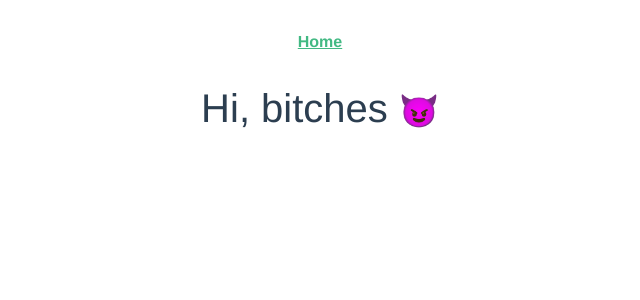
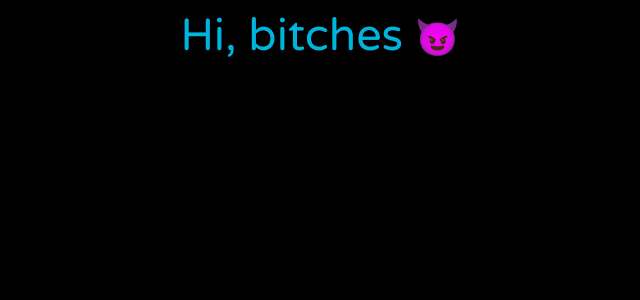
Before and after one commit to lagunnna/sex-game, a Vue app: page / in a window 1280 px wide. Shown: the top 300 px of the page, without its empty margins (320-960 px from the left). Built offline with nearby package versions, Linux system fonts and the light colour scheme.

Commit message:
KG-8: add base styles

```diff
--- a/src/App.vue
+++ b/src/App.vue
@@ -1,31 +1,21 @@
 <template>
   <div id="app">
-    <div id="nav">
-      <router-link to="/">Home</router-link>
-    </div>
     <router-view/>
   </div>
 </template>
 
 <style lang="scss">
+@import url('./assets/styles/index.scss');
+
 #app {
-  font-family: Avenir, Helvetica, Arial, sans-serif;
+  font-family: "Varela Round";
   -webkit-font-smoothing: antialiased;
   -moz-osx-font-smoothing: grayscale;
   text-align: center;
-  color: #2c3e50;
-}
-
-#nav {
-  padding: 30px;
-
-  a {
-    font-weight: bold;
-    color: #2c3e50;
-
-    &.router-link-exact-active {
-      color: #42b983;
-    }
-  }
+  color: #00b4de;
+  background-color: rgb(0, 0, 0);
+  width: 100%;
+  height: 100vh;
+  padding: 0.5em;
 }
 </style>
--- /dev/null
+++ b/src/assets/styles/index.scss
@@ -0,0 +1,64 @@
+:root {
+  box-sizing: border-box;
+  font-size: calc(1vw + 0.6em);
+
+  @media (min-width: 50em) {
+    font-size: 1.125em;
+  }
+}
+
+*,
+*::before,
+*::after {
+  box-sizing: inherit;
+}
+
+@font-face {
+  font-family: "Varela Round";
+  src: url("../fonts/VarelaRound-Regular.ttf") format("truetype");
+  font-style: normal;
+  font-weight: normal;
+}
+
+@font-face {
+  font-family: "Ethna";
+  src: url("../fonts/ofont.ru_Ethna.ttf") format("truetype");
+  font-style: normal;
+  font-weight: normal;
+}
+
+@font-face {
+  font-family: "Draft Beer";
+  src: url("https://s3-us-west-2.amazonaws.com/s.cdpn.io/383755/lasenter.woff")
+  format("woff");
+  font-weight: normal;
+  font-style: normal;
+}
+
+a:link {
+  font-weight: bold;
+  text-decoration: none;
+}
+
+button:hover {
+  text-shadow: 0 0 3em #00b4de, 0 0 3em #00b4de;
+}
+
+button {
+  cursor: pointer;
+}
+
+img {
+  max-width: 100%;
+}
+
+.active-btn {
+  border: thick double #32a1ce;
+  color: inherit;
+  font-family: "Varela Round";
+  background-color: black;
+  border-radius: 10px;
+  padding: 0.5em 2em;
+  text-transform: uppercase;
+  letter-spacing: 0.2em;
+}
```
Also changed, not shown: src/assets/fonts/VarelaRound-Regular.ttf (added), src/assets/fonts/ofont.ru_Ethna.ttf (added).
